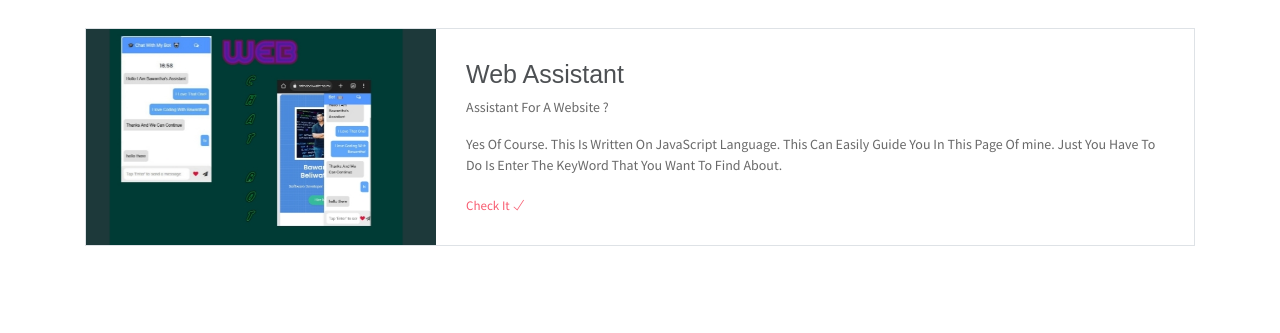
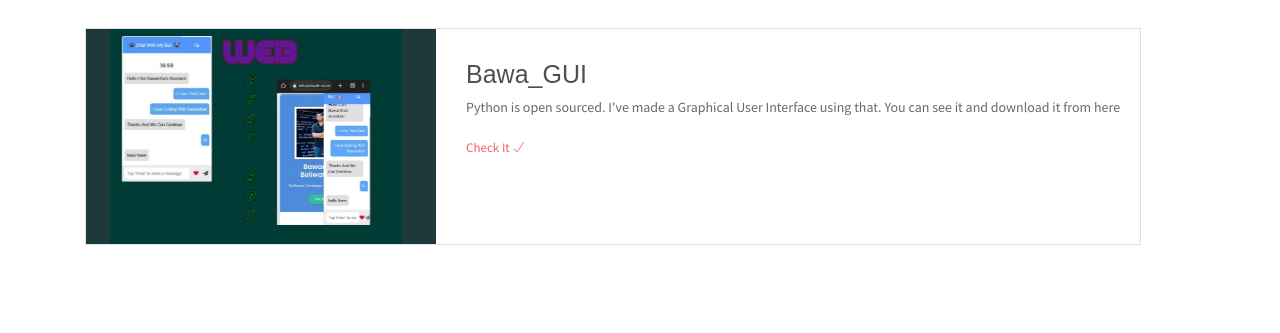
Before and after one commit to BawanthaBeliwaththa/bawanthabeliwaththa.github.io, a plain HTML site: page index.html in a window 1280 px wide. Shown: the part 4111-4444 px from the top of the page. Drawn offline with Linux system fonts and the light colour scheme; some packages are replaced by stand-ins of ours; files whose address does not match are found by name.

Commit message:
Update index.html

```diff
--- a/index.html
+++ b/index.html
@@ -401,11 +401,11 @@ content.innerText = "Dark Mode is ON";
                         <img src="images/bawa_cb.jpg" alt="">
                     </div>
                     <div class="content-holder">
-                        <h6 class="title">Web Assistant</h6>
+                        <h6 class="title">Bawa_GUI</h6>
 
-                        <p>Assistant For A Website ?</p><p>Yes Of Course. This Is Written On JavaScript Language. This Can Easily Guide You In This Page Of mine. Just You Have To Do Is Enter The KeyWord That You Want To Find About.</p>
+                        <p>Python is open sourced. I've made a Graphical User Interface using that. You can see it and download it from here</p>
 
-                        <a href="#chat_with_me" class="read-more">Check It <i class="ti-check"></i></a>
+                        <a href="https://bawanthabeliwaththa.github.io/bawa_gui" class="read-more">Check It <i class="ti-check"></i></a>
                     </div>
                 </div><!-- end of blog wrapper -->
 
```
